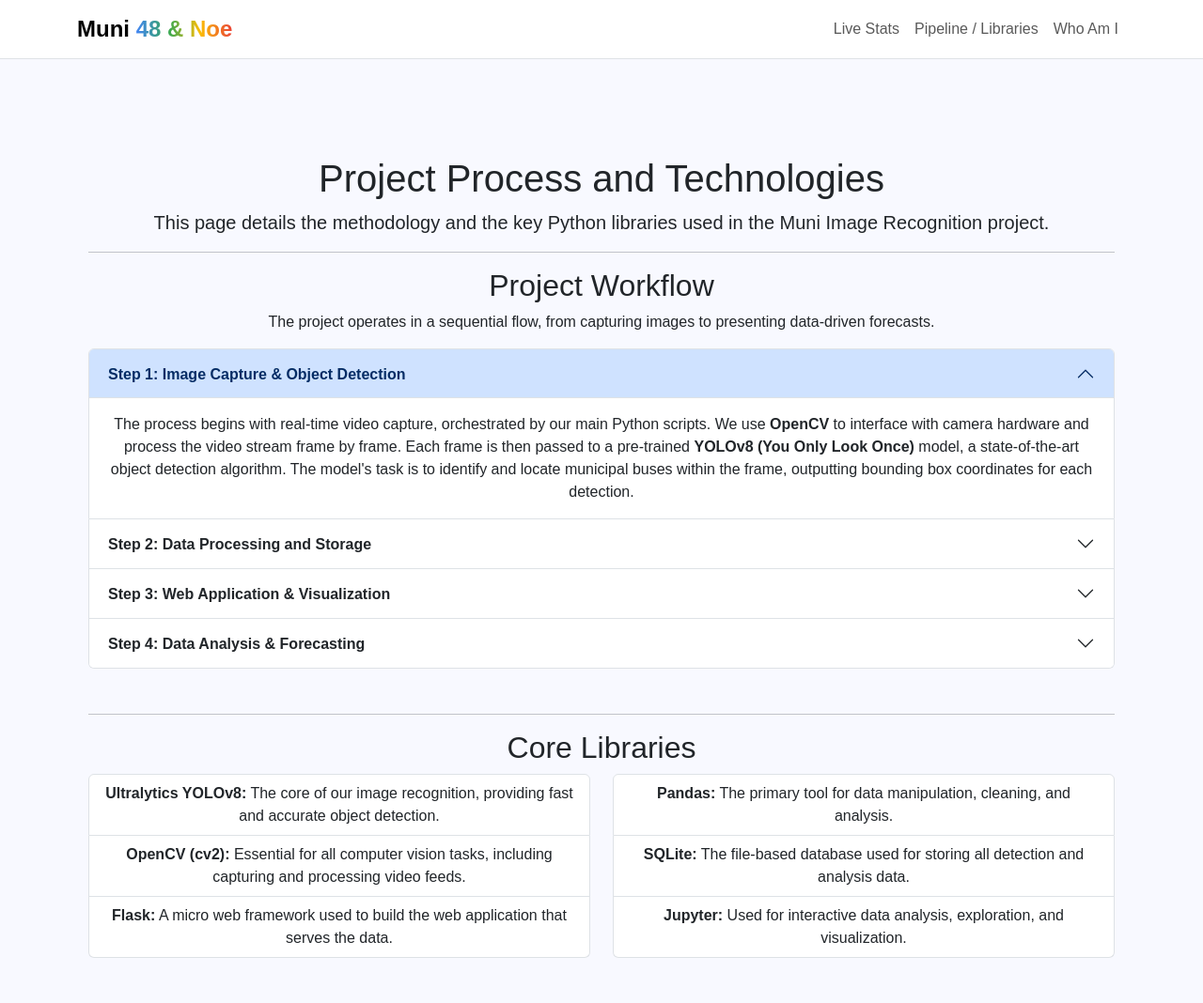
After one commit to rfaleiro/Muni-image-recognition, a Flask app: template templates/libraries_copy.html in a window 1280 px wide. The commit adds this page. Shown: the whole page at 94% size. Run offline with Flask 3, Linux system fonts and the light colour scheme; the template is opened without the code that fills it, so the values that code supplies are empty.

Commit message:
updated forecasting and who I Am page.

```diff
--- a/app.py
+++ b/app.py
@@ -2,6 +2,7 @@ from flask import Flask, render_template
 from datetime import datetime
 import sqlite3
 import math
+import subprocess
 
 app = Flask(__name__)
 
@@ -42,6 +43,24 @@ def parse_flexible_timestamp(timestamp_str):
 @app.route('/')
 def index():
     """This function runs when someone visits the main page."""
+
+    # --- Run data preparation and forecast scripts ---
+    # if app.debug:
+    try:
+        print("Running data_preparation.py...")
+        subprocess.run(["python", "data_preparation.py"], check=True)
+        print("data_preparation.py finished.")
+
+        print("Running forecast.py...")
+        subprocess.run(["python", "forecast.py"], check=True)
+        print("forecast.py finished.")
+
+    except subprocess.CalledProcessError as e:
+        print(f"Error running script: {e}")
+        # Handle error appropriately, maybe return an error page
+    except FileNotFoundError as e:
+        print(f"Error: {e}. Make sure the script exists and python is in your PATH.")
+        # Handle error appropriately
 
     # --- Database Connections ---
     conn_muni = get_db('muni_detections.db')
@@ -96,9 +115,9 @@ def index():
                            muni_count=muni_count,
                            predicted_arrival_at=forecasted_arrival_formatted)
 
-@app.route("/data")
-def data():
-    return render_template("data.html")
+# @app.route("/data")
+# def data():
+#     return render_template("data.html")
 
 @app.route("/libraries")
 def libraries():
--- a/templates/layout.html
+++ b/templates/layout.html
@@ -23,7 +23,7 @@
                     <div class="collapse navbar-collapse" id="navbarNav">
                         <ul class="navbar-nav ms-auto">
                             <li class="nav-item"><a class="nav-link" href="/">Live Stats</a></li>
-                            <li class="nav-item"><a class="nav-link" href="/data">Historical Data</a></li>
+                            <!-- <li class="nav-item"><a class="nav-link" href="/data">Historical Data</a></li> -->
                             <li class="nav-item"><a class="nav-link" href="/libraries">Pipeline / Libraries</a></li>
                             <li class="nav-item"><a class="nav-link" href="/about">Who Am I</a></li>
                         </ul>
--- /dev/null
+++ b/templates/libraries_copy.html
@@ -0,0 +1,90 @@
+{% extends "layout.html" %}
+
+        {% block main %}
+        <section>
+             <div class="container">
+            <h1 class="mt-5">Project Process and Technologies</h1>
+            <p class="lead">This page details the methodology and the key Python libraries used in the Muni Image Recognition project.</p>
+
+            <hr>
+
+            <h2>Project Workflow</h2>
+            <p>The project operates in a sequential flow, from capturing images to presenting data-driven forecasts.</p>
+
+            <div class="accordion" id="workflowAccordion">
+                <div class="accordion-item">
+                    <h2 class="accordion-header" id="headingOne">
+                        <button class="accordion-button" type="button" data-bs-toggle="collapse" data-bs-target="#collapseOne" aria-expanded="true" aria-controls="collapseOne">
+                            <strong>Step 1: Image Capture & Object Detection</strong>
+                        </button>
+                    </h2>
+                    <div id="collapseOne" class="accordion-collapse collapse show" aria-labelledby="headingOne" data-bs-parent="#workflowAccordion">
+                        <div class="accordion-body">
+                            The process begins with real-time video capture, orchestrated by our main Python scripts. We use <strong>OpenCV</strong> to interface with camera hardware and process the video stream frame by frame. Each frame is then passed to a pre-trained <strong>YOLOv8 (You Only Look Once)</strong> model, a state-of-the-art object detection algorithm. The model's task is to identify and locate municipal buses within the frame, outputting bounding box coordinates for each detection.
+                        </div>
+                    </div>
+                </div>
+
+                <div class="accordion-item">
+                    <h2 class="accordion-header" id="headingTwo">
+                        <button class="accordion-button collapsed" type="button" data-bs-toggle="collapse" data-bs-target="#collapseTwo" aria-expanded="false" aria-controls="collapseTwo">
+                            <strong>Step 2: Data Processing and Storage</strong>
+                        </button>
+                    </h2>
+                    <div id="collapseTwo" class="accordion-collapse collapse" aria-labelledby="headingTwo" data-bs-parent="#workflowAccordion">
+                        <div class="accordion-body">
+                            Once a bus is detected, the relevant data—such as the timestamp, detection confidence, and bus identifier—is extracted. This raw data is structured and cleaned using the <strong>Pandas</strong> library. It is then persistently stored in an <strong>SQLite</strong> database (<code>muni_detections.db</code>), creating a historical log of all bus activity. This database serves as the single source of truth for the entire application.
+                        </div>
+                    </div>
+                </div>
+
+                <div class="accordion-item">
+                    <h2 class="accordion-header" id="headingThree">
+                        <button class="accordion-button collapsed" type="button" data-bs-toggle="collapse" data-bs-target="#collapseThree" aria-expanded="false" aria-controls="collapseThree">
+                            <strong>Step 3: Web Application & Visualization</strong>
+                        </button>
+                    </h2>
+                    <div id="collapseThree" class="accordion-collapse collapse" aria-labelledby="headingThree" data-bs-parent="#workflowAccordion">
+                        <div class="accordion-body">
+                            The collected data is made accessible through a web interface powered by <strong>Flask</strong>, a lightweight web framework. The Flask application (<code>app.py</code>) queries the SQLite database and renders the information into HTML templates. This allows users to view detection data, see trends, and interact with the system through their web browser.
+                        </div>
+                    </div>
+                </div>
+
+                <div class="accordion-item">
+                    <h2 class="accordion-header" id="headingFour">
+                        <button class="accordion-button collapsed" type="button" data-bs-toggle="collapse" data-bs-target="#collapseFour" aria-expanded="false" aria-controls="collapseFour">
+                            <strong>Step 4: Data Analysis & Forecasting</strong>
+                        </button>
+                    </h2>
+                    <div id="collapseFour" class="accordion-collapse collapse" aria-labelledby="headingFour" data-bs-parent="#workflowAccordion">
+                        <div class="accordion-body">
+                            With a rich historical dataset, we perform in-depth analysis using scripts like <code>analyse_flask_data.py</code> and Jupyter Notebooks. Libraries such as <strong>Pandas</strong> for data manipulation and <strong>Matplotlib/Seaborn</strong> for visualization are crucial here. The <code>forecast.py</code> script likely uses this data to build and apply time-series forecasting models, predicting future bus patterns.
+                        </div>
+                    </div>
+                </div>
+            </div>
+
+            <hr class="mt-5">
+
+            <h2>Core Libraries</h2>
+            <div class="row">
+                <div class="col-md-6">
+                    <ul class="list-group">
+                        <li class="list-group-item"><strong>Ultralytics YOLOv8:</strong> The core of our image recognition, providing fast and accurate object detection.</li>
+                        <li class="list-group-item"><strong>OpenCV (cv2):</strong> Essential for all computer vision tasks, including capturing and processing video feeds.</li>
+                        <li class="list-group-item"><strong>Flask:</strong> A micro web framework used to build the web application that serves the data.</li>
+                    </ul>
+                </div>
+                <div class="col-md-6">
+                    <ul class="list-group">
+                        <li class="list-group-item"><strong>Pandas:</strong> The primary tool for data manipulation, cleaning, and analysis.</li>
+                        <li class="list-group-item"><strong>SQLite:</strong> The file-based database used for storing all detection and analysis data.</li>
+                        <li class="list-group-item"><strong>Jupyter:</strong> Used for interactive data analysis, exploration, and visualization.</li>
+                    </ul>
+                </div>
+            </div>
+
+        </div>
+        </section>
+        {% endblock %}
```
Also changed, not shown: main.py (+140 -44 lines), templates/about.html (+24 -3 lines), templates/libraries.html (+37 -7 lines), analysis_results.db, forecast.db, muni_detections.db, static/rogerio_cover.jpg (added), 3 other files.
